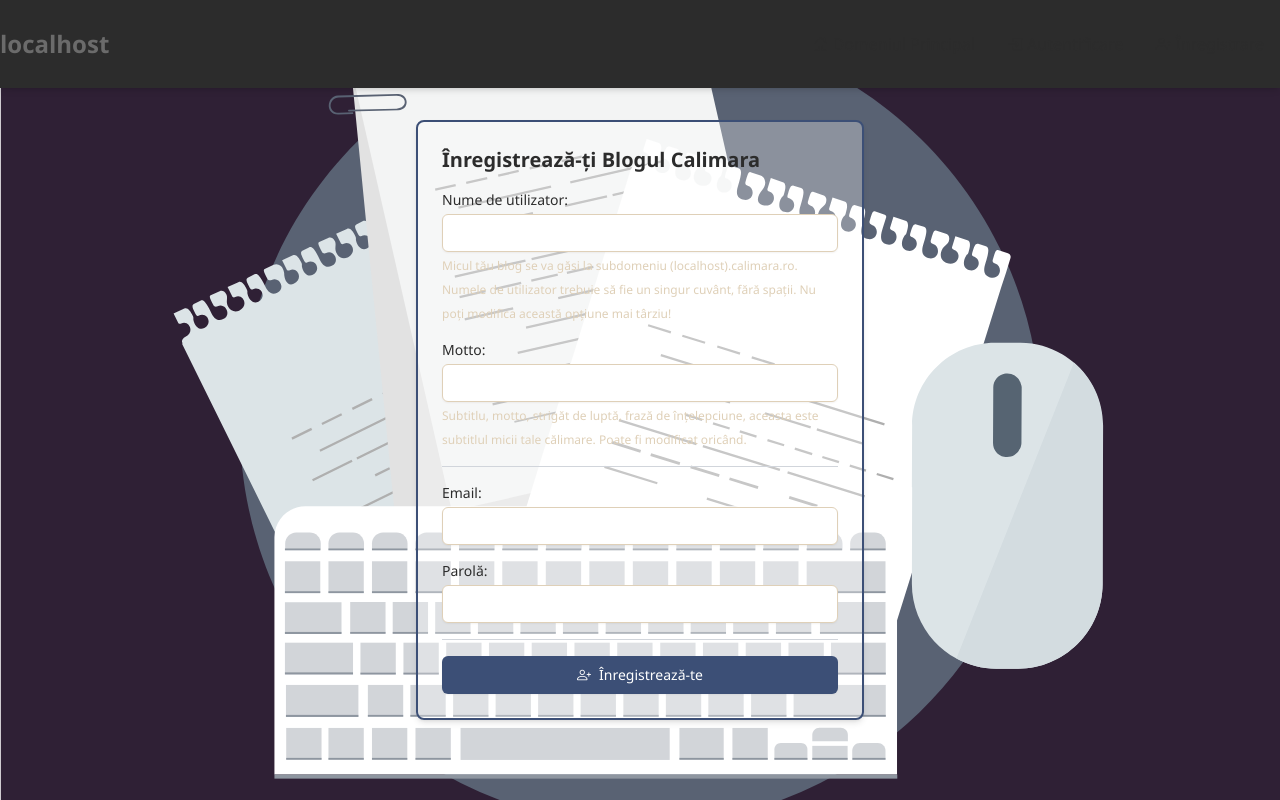
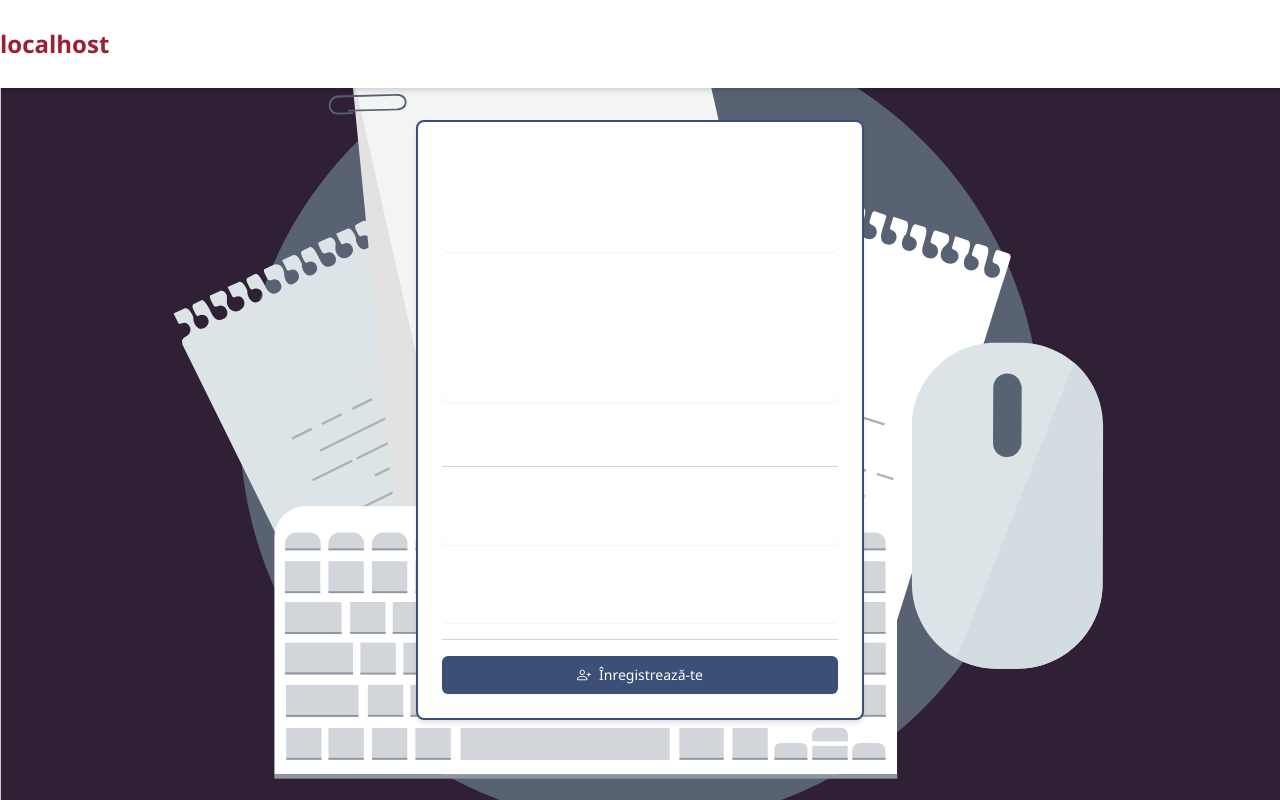
Before and after one commit to DanMGocan/calimara2, a FastAPI app: page /register in a window 1280 px wide. Run offline with FastAPI, Linux system fonts and the light colour scheme; some libraries are stand-ins or nearby versions.

Commit message:
Auto deployment

```diff
--- a/static/css/style.css
+++ b/static/css/style.css
@@ -2,10 +2,10 @@
 
 /* Color Palette */
 :root {
-    --color-primary-text: #2C2C2C;
+    --color-primary-text: #ffffff; /* Changed to white */
     --color-accent: #A11D33;
-    --color-secondary-text: #DFD0B8; /* Changed to light beige for better visibility */
-    --color-background-overlay: rgba(255, 255, 255, 0.3); /* white with 30% opacity - more transparent */
+    --color-secondary-text: #ffffff; /* Changed to white */
+    --color-background-overlay: #ffffff; /* Changed to full opaque white */
     --color-primary-button: #3C4F76;
     --color-primary-button-hover: #2B3A57;
     --color-highlight: #F2C84B;
@@ -26,16 +26,16 @@ body {
 
 /* Navbar */
 .navbar {
-    background-color: var(--color-primary-text); /* Dark background for navbar */
+    background-color: var(--color-primary-text); /* Dark background for navbar (now white) */
 }
 
 .navbar-brand,
 .navbar-nav .nav-link {
-    color: var(--color-background-overlay) !important; /* Light text for navbar */
+    color: var(--color-accent) !important; /* Changed to accent for visibility against white navbar */
 }
 
 .navbar-nav .nav-link:hover {
-    color: var(--color-accent) !important; /* Accent color on hover */
+    color: var(--color-primary-button) !important; /* Changed hover to primary button color */
 }
 
 /* Cards and Overlays */
@@ -104,7 +104,7 @@ a {
 }
 
 a:hover {
-    color: var(--color-primary-text);
+    color: var(--color-primary-button); /* Changed hover to primary button color */
     text-decoration: underline;
 }
 
--- a/templates/base.html
+++ b/templates/base.html
@@ -14,33 +14,33 @@
 <body class="text-primary-custom"> {# Applied custom text color #}
     <nav class="navbar shadow-md py-4"> {# Custom navbar class for background #}
         <div class="container mx-auto flex justify-between items-center"> {# Centered container, flexbox for alignment #}
-            <a class="navbar-brand text-2xl font-bold hover:text-accent-custom" href="//{{ current_domain }}">{{ current_domain }}</a> {# Brand styling #}
-            <button class="block lg:hidden text-background-overlay focus:outline-none" id="navbar-toggler"> {# Mobile toggler #}
+            <a class="navbar-brand text-2xl font-bold hover:text-primary-button" href="//{{ current_domain }}">{{ current_domain }}</a> {# Brand styling, hover color changed #}
+            <button class="block lg:hidden text-white focus:outline-none" id="navbar-toggler"> {# Mobile toggler, text white #}
                 <svg class="w-6 h-6" fill="none" stroke="currentColor" viewBox="0 0 24 24" xmlns="http://www.w3.org/2000/svg"><path stroke-linecap="round" stroke-linejoin="round" stroke-width="2" d="M4 6h16M4 12h16M4 18h16"></path></svg>
             </button>
             <div class="hidden lg:flex lg:items-center lg:w-auto w-full" id="navbarNav"> {# Navbar collapse #}
-                <ul class="lg:flex items-center justify-between text-base text-background-overlay pt-4 lg:pt-0"> {# Navbar links #}
+                <ul class="lg:flex items-center justify-between text-base text-white pt-4 lg:pt-0"> {# Navbar links, text white #}
                     {% if current_user %}
                     <li>
-                        <a class="lg:p-4 py-3 px-0 block hover:text-accent-custom" href="/create-post" id="nav-create-post"><i class="bi bi-pencil-square mr-1"></i>Creează Postare</a>
+                        <a class="lg:p-4 py-3 px-0 block hover:text-primary-button" href="/create-post" id="nav-create-post"><i class="bi bi-pencil-square mr-1"></i>Creează Postare</a>
                     </li>
                     <li>
-                        <a class="lg:p-4 py-3 px-0 block hover:text-accent-custom" href="/dashboard" id="nav-admin-dashboard"><i class="bi bi-speedometer2 mr-1"></i>Panou Admin</a>
+                        <a class="lg:p-4 py-3 px-0 block hover:text-primary-button" href="/dashboard" id="nav-admin-dashboard"><i class="bi bi-speedometer2 mr-1"></i>Panou Admin</a>
                     </li>
                     {% endif %}
                     <li>
-                        <a class="lg:p-4 py-3 px-0 block hover:text-accent-custom" href="//calimara.ro" id="nav-main-domain"><i class="bi bi-house-door mr-1"></i>Domeniul Principal</a>
+                        <a class="lg:p-4 py-3 px-0 block hover:text-primary-button" href="//calimara.ro" id="nav-main-domain"><i class="bi bi-house-door mr-1"></i>Domeniul Principal</a>
                     </li>
                     {% if not current_user %}
                     <li>
-                        <a class="lg:p-4 py-3 px-0 block hover:text-accent-custom" href="#" data-bs-toggle="modal" data-bs-target="#loginModal" id="nav-login-register"><i class="bi bi-box-arrow-in-right mr-1"></i>Autentificare</a>
+                        <a class="lg:p-4 py-3 px-0 block hover:text-primary-button" href="#" data-bs-toggle="modal" data-bs-target="#loginModal" id="nav-login-register"><i class="bi bi-box-arrow-in-right mr-1"></i>Autentificare</a>
                     </li>
                     <li>
-                        <a class="lg:p-4 py-3 px-0 block hover:text-accent-custom" href="/register"><i class="bi bi-person-plus mr-1"></i>Înregistrare</a>
+                        <a class="lg:p-4 py-3 px-0 block hover:text-primary-button" href="/register"><i class="bi bi-person-plus mr-1"></i>Înregistrare</a>
                     </li>
                     {% else %}
                     <li>
-                        <a class="lg:p-4 py-3 px-0 block hover:text-accent-custom" href="#" id="logoutButton"><i class="bi bi-box-arrow-right mr-1"></i>Deconectare (<span id="loggedInUsername"></span>)</a>
+                        <a class="lg:p-4 py-3 px-0 block hover:text-primary-button" href="#" id="logoutButton"><i class="bi bi-box-arrow-right mr-1"></i>Deconectare (<span id="loggedInUsername"></span>)</a>
                     </li>
                     {% endif %}
                 </ul>
@@ -57,7 +57,7 @@
         <div class="relative top-20 mx-auto p-5 border-2 solid-border w-96 shadow-lg rounded-md bg-white-overlay"> {# Tailwind modal dialog, custom overlay background, solid border #}
             <div class="flex justify-between items-center pb-3"> {# Modal header #}
                 <h5 class="text-xl font-semibold text-primary-custom" id="loginModalLabel">Autentifică-te la Blogul tău Calimara</h5>
-                <button type="button" class="text-secondary-custom hover:text-primary-custom" data-bs-dismiss="modal" aria-label="Close"> {# Close button #}
+                <button type="button" class="text-primary-custom hover:text-accent-custom" data-bs-dismiss="modal" aria-label="Close"> {# Close button, text primary-custom #}
                     <svg class="w-6 h-6" fill="none" stroke="currentColor" viewBox="0 0 24 24" xmlns="http://www.w3.org/2000/svg"><path stroke-linecap="round" stroke-linejoin="round" stroke-width="2" d="M6 18L18 6M6 6l12 12"></path></svg>
                 </button>
             </div>
--- a/templates/index.html
+++ b/templates/index.html
@@ -7,7 +7,7 @@
             <div class="py-8"> {# Padding #}
                 <h1 class="text-5xl font-bold text-primary-custom mb-4">Bun venit pe Calimara.ro</h1> {# Title styling #}
                 <p class="text-lg text-primary-custom mb-6">Platforma ta personală de microblogging pentru scriitori și poeți români. Exprimă-te, împărtășește-ți gândurile și conectează-te cu cititorii.</p> {# Paragraph styling #}
-                <a class="inline-block px-8 py-3 text-lg font-semibold text-white btn-accent-custom rounded-md hover:bg-accent-custom transition duration-300" href="//calimara.ro/register" role="button"><i class="bi bi-journal-plus mr-2"></i>Deschide-ți și tu o calimara!</a> {# Button styling #}
+                <a class="inline-block px-8 py-3 text-lg font-semibold text-white btn-accent-custom rounded-md hover:bg-primary-button transition duration-300" href="//calimara.ro/register" role="button"><i class="bi bi-journal-plus mr-2"></i>Deschide-ți și tu o calimara!</a> {# Button styling #}
             </div>
         </div>
     </div>
@@ -18,7 +18,7 @@
             {% for post in random_posts %}
             <div class="bg-white-overlay p-4 rounded-lg shadow-md solid-border"> {# Card styling, custom overlay background, solid border #}
                 <h5 class="text-xl font-semibold text-primary-custom mb-2">{{ post.title }}</h5> {# Card title #}
-                <h6 class="text-sm text-secondary-custom mb-2">De <a class="text-accent-custom hover:underline" href="//{{ post.owner.username }}.calimara.ro">{{ post.owner.username }}</a></h6> {# Subtitle #}
+                <h6 class="text-sm text-secondary-custom mb-2">De <a class="text-accent-custom hover:text-primary-button" href="//{{ post.owner.username }}.calimara.ro">{{ post.owner.username }}</a></h6> {# Subtitle #}
                 <p class="text-primary-custom mb-4">{{ post.content[:200] }}...</p> {# Card text #}
                 <a href="//{{ post.owner.username }}.calimara.ro#post-{{ post.id }}" class="inline-block px-4 py-2 text-sm font-medium text-accent-custom border border-accent-custom rounded-md hover:bg-accent-custom hover:text-white transition duration-300"><i class="bi bi-book mr-1"></i>Citește mai mult</a> {# Button #}
             </div>
@@ -32,7 +32,7 @@
             <ul> {# List group #}
                 {% for user in random_users %}
                 <li class="py-2 border-b border-gray-200 last:border-b-0"> {# List item #}
-                    <a class="text-accent-custom hover:underline" href="//{{ user.username }}.calimara.ro">{{ user.username }}.calimara.ro</a>
+                    <a class="text-accent-custom hover:text-primary-button" href="//{{ user.username }}.calimara.ro">{{ user.username }}.calimara.ro</a>
                 </li>
                 {% endfor %}
             </ul>
```
Also changed, not shown: templates/blog.html (+4 -4 lines).
